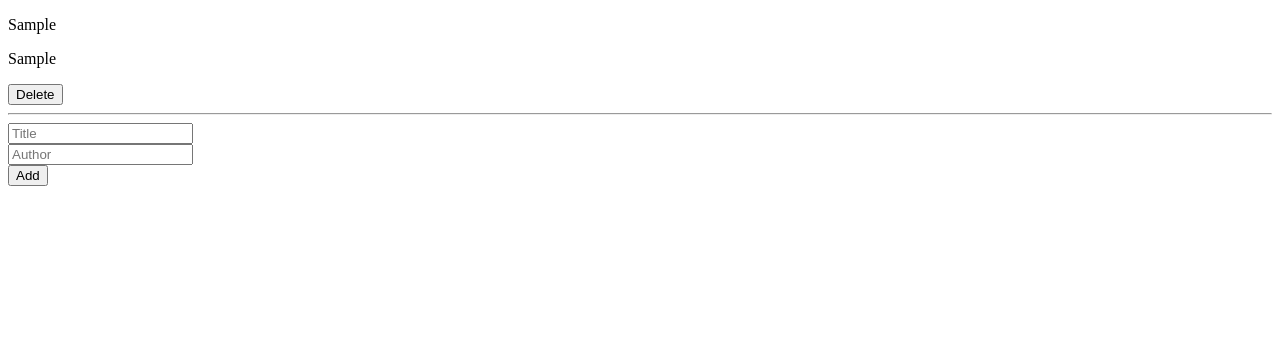
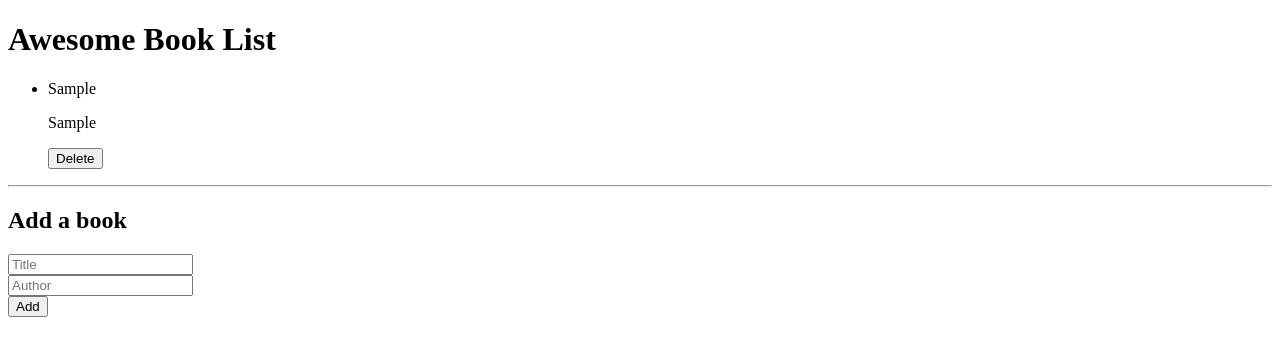
Before and after one commit to portfolio-roy/awesome-books-basic-utsargo-tanveer, a plain HTML site: page index.html in a window 1280 px wide. Both pictures are taken after typing "Sample", "Sample" into the empty fields and a click on the button "Add". Drawn offline with Linux system fonts and the light colour scheme.

Commit message:
Change index.js file: - Change book-list div to ul - Change single-book div to li - Add if-else condition to change li color - Change layout in index html

```diff
--- a/index.html
+++ b/index.html
@@ -4,18 +4,25 @@
     <meta charset="UTF-8">
     <meta http-equiv="X-UA-Compatible" content="IE=edge">
     <meta name="viewport" content="width=device-width, initial-scale=1.0">
+    <link rel="stylesheet" href="index.css">
     <title>Awesome Books</title>
 </head>
 <body>
-    <div id="book-list"></div>
+  <main>
+    <div class="container">
+      <h1>Awesome Book List</h1>
+    <ul id="book-list"></ul>
+    <hr>
+    <h2>Add a book</h2>
     <div id="form" class="form">
-        <form action="#" class="input-form" method="post">
+        <form action="#" class="input-form" id="book-form" method="post">
           <input id="book-title" type="text" placeholder="Title"><br>
           <input id="book-author" type="text" placeholder="Author"><br>
           <button id="add-btn" type="button">Add</button>
         </form>
       </div>
-
+    </div>
+    </main>
     <script src="./index.js"></script>
 </body>
 </html>
--- a/index.js
+++ b/index.js
@@ -68,17 +68,25 @@ function readInput() {
 }
 // Create a function to add data to the page
 function addToPage(bookObject) {
+  let liColor = '';
+  if (collection.bookData.indexOf(bookObject) === 0){
+    liColor = 'gray';
+  } else if (collection.bookData.indexOf(bookObject) % 2 !== 0){
+    liColor = 'white';
+  } else {
+    liColor = 'gray';
+  }
   const bookList = document.getElementById('book-list');
-  const singleBook = document.createElement('div');
+  const singleBook = document.createElement('li');
+  singleBook.classList.add(liColor)
+  singleBook.classList.add('single-book')
   singleBook.setAttribute('id', bookObject.bookId);
   singleBook.innerHTML = `<p>${bookObject.title}</p>
                     <p>${bookObject.author}</p>`;
   const deleteBtn = document.createElement('button');
   deleteBtn.innerHTML = 'Delete';
   deleteBtn.addEventListener('click', () => collection.deleteBook(bookObject.bookId));
-  const hr = document.createElement('hr');
   singleBook.appendChild(deleteBtn);
-  singleBook.appendChild(hr);
   bookList.appendChild(singleBook);
 }
 
```
Also changed, not shown: index.css (line endings or trailing spaces).
